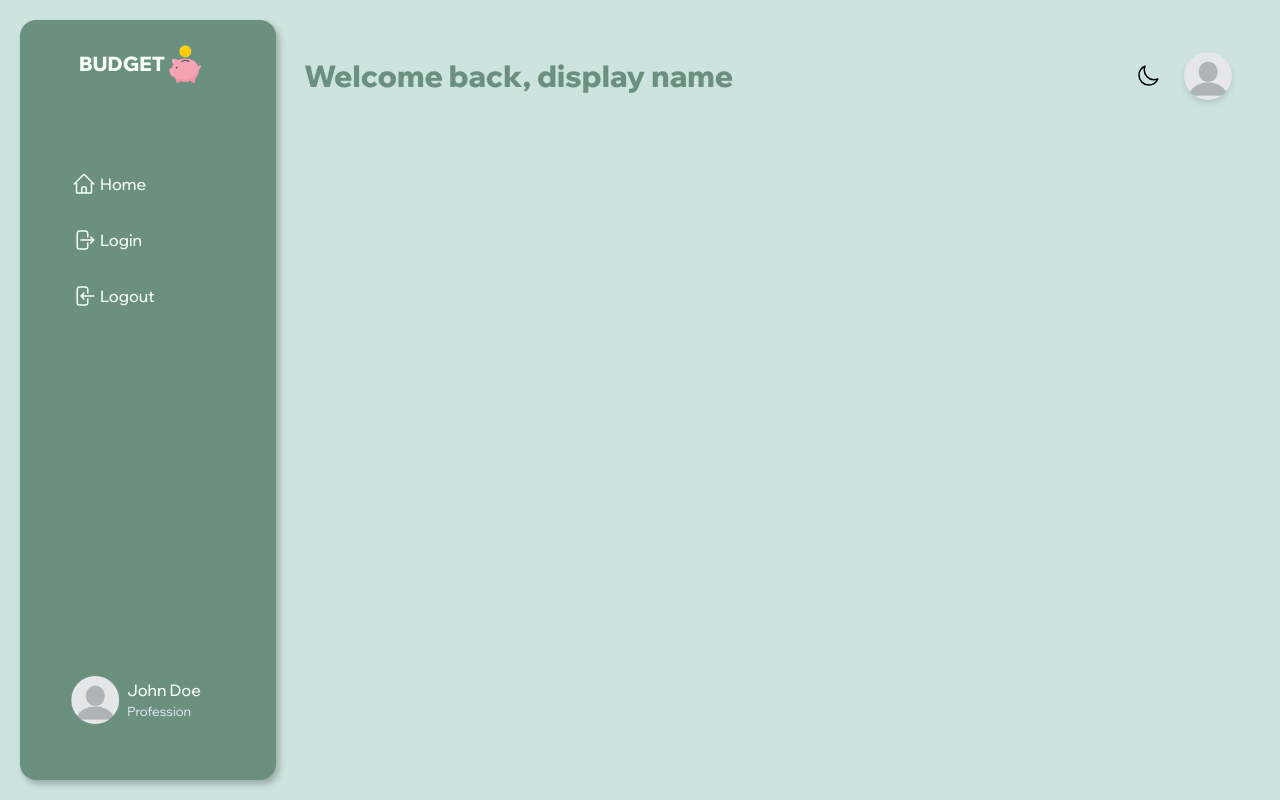
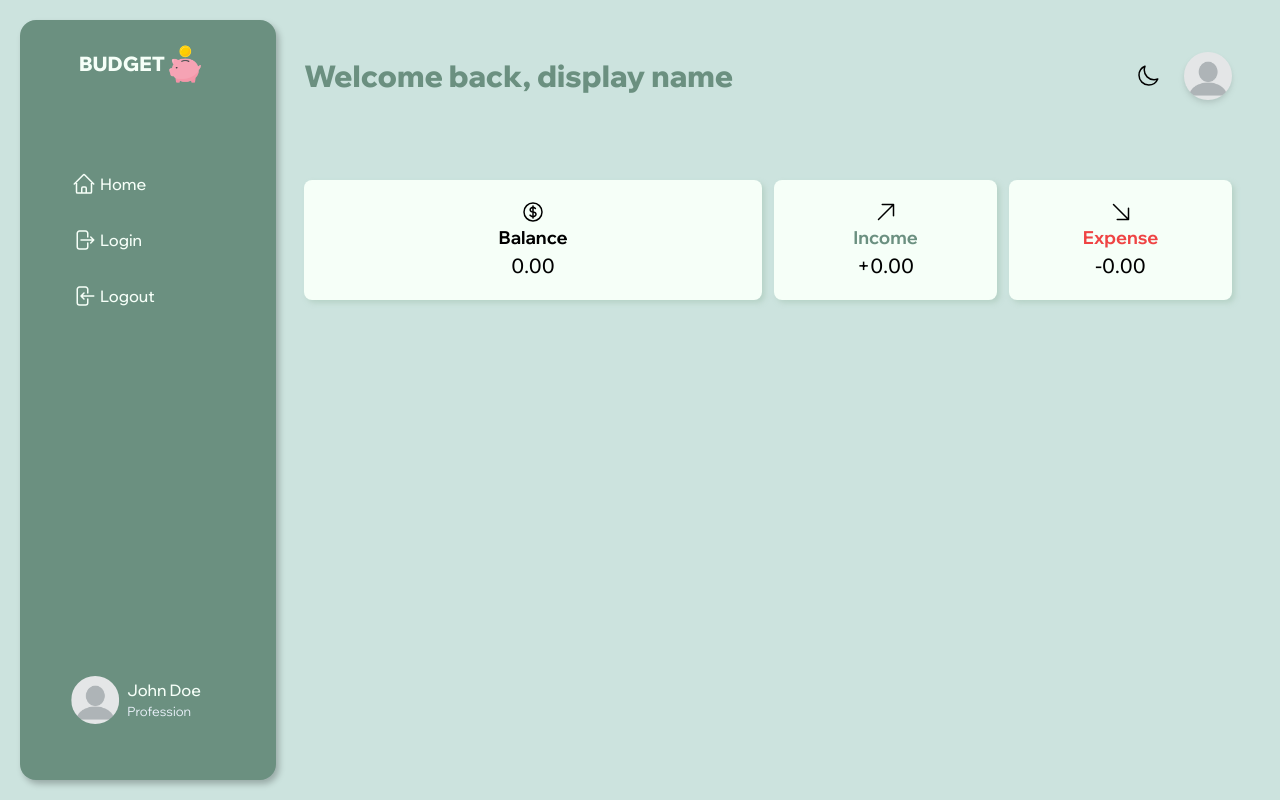
Before and after one commit to AnitaIkediashi/budget-app, a React (Create React App) app: page /dashboard in a window 1280 px wide. Built offline with nearby package versions, Linux system fonts and the light colour scheme.

Commit message:
balance and income expense component

```diff
--- /dev/null
+++ b/src/components/dashboard/Balance.jsx
@@ -0,0 +1,15 @@
+import { CurrencyDollarIcon } from "@heroicons/react/24/outline";
+import React from "react";
+import UtilCard from "../../utils/UtilCard";
+
+const Balance = () => {
+  return (
+    <UtilCard className="flex items-center flex-col justify-center">
+      <CurrencyDollarIcon className="w-6" />
+      <h3 className=" font-bold text-lg">Balance</h3>
+      <h4 className="text-xl font-medium">0.00</h4>
+    </UtilCard>
+  );
+};
+
+export default Balance;
--- /dev/null
+++ b/src/components/dashboard/IncomeExpense.jsx
@@ -0,0 +1,25 @@
+import React from "react";
+import UtilCard from "../../utils/UtilCard";
+import {
+  ArrowUpRightIcon,
+  ArrowDownRightIcon,
+} from "@heroicons/react/24/outline";
+
+const IncomeExpense = () => {
+  return (
+    <div className="grid grid-cols-2 gap-3">
+      <UtilCard className="flex items-center flex-col justify-center">
+        <ArrowUpRightIcon className="w-6" />
+        <h3 className="text-color-green-300 font-bold text-lg">Income</h3>
+        <h4 className="text-xl font-medium">+0.00</h4>
+      </UtilCard>
+      <UtilCard className="flex items-center flex-col justify-center">
+        <ArrowDownRightIcon className="w-6" />
+        <h3 className="text-red-500 font-bold text-lg">Expense</h3>
+        <h4 className="text-xl font-medium">-0.00</h4>
+      </UtilCard>
+    </div>
+  );
+};
+
+export default IncomeExpense;
--- a/src/components/dashboard/MainBar.jsx
+++ b/src/components/dashboard/MainBar.jsx
@@ -1,14 +1,22 @@
 import React from "react";
 import Greeting from "./Greeting";
 import Theme from "./Theme";
+import Balance from "./Balance";
+import IncomeExpense from "./IncomeExpense";
 
 const MainBar = () => {
   return (
     <>
       <section className="h-full overflow-y-scroll overflow-x-hidden hide-scroll px-7">
+        {/* box 1 */}
         <div className="flex items-center justify-between mt-8">
           <Greeting />
           <Theme />
+        </div>
+        {/* box 2 */}
+        <div className="mt-20 grid grid-cols-2 gap-3">
+          <Balance />
+          <IncomeExpense />
         </div>
       </section>
     </>
--- /dev/null
+++ b/src/utils/UtilCard.jsx
@@ -0,0 +1,13 @@
+import React from "react";
+
+const UtilCard = ({className, children}) => {
+  return (
+    <div
+      className={`bg-color-white-100 rounded-lg p-5 shadow-[3px_3px_5px_0px_rgba(164,195,178,0.5)] ${className}`}
+    >
+      {children}
+    </div>
+  );
+};
+
+export default UtilCard;
```
